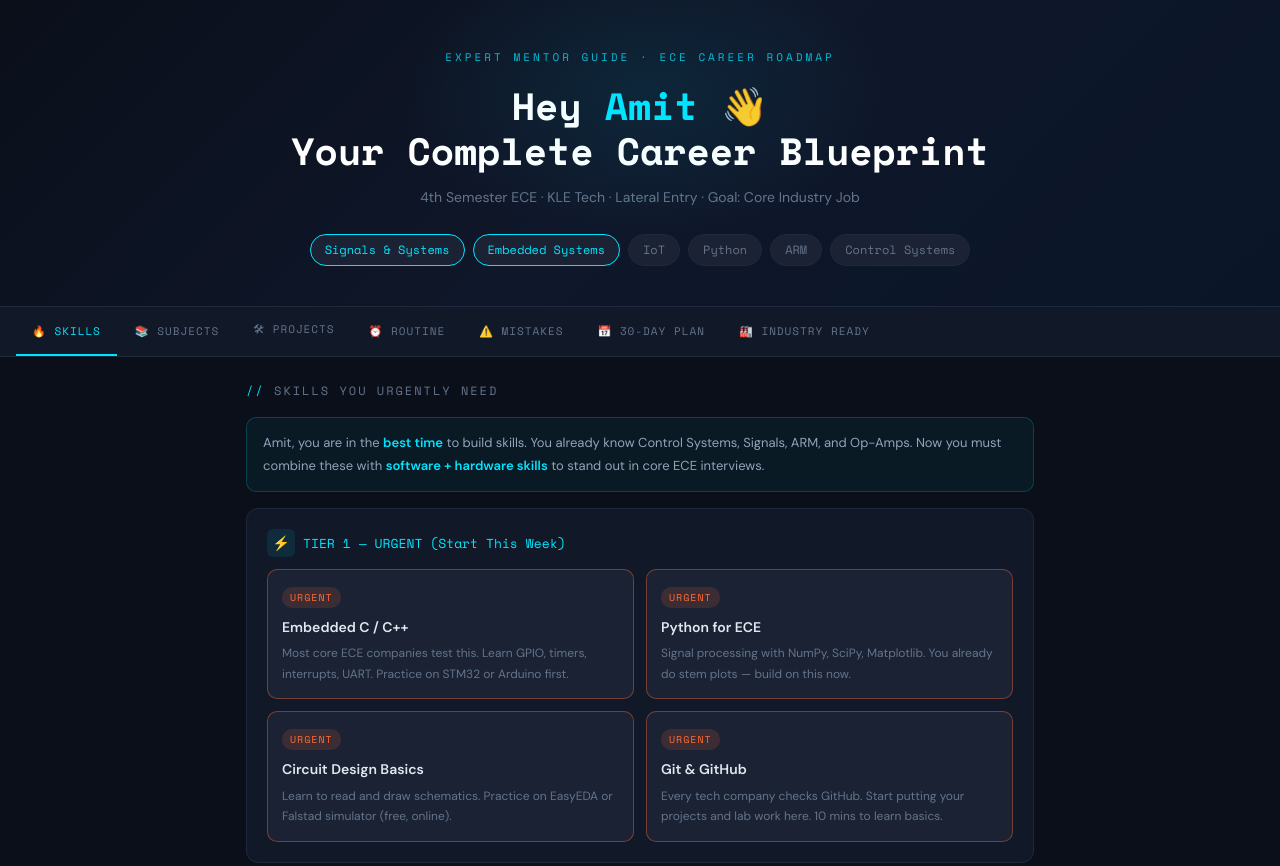
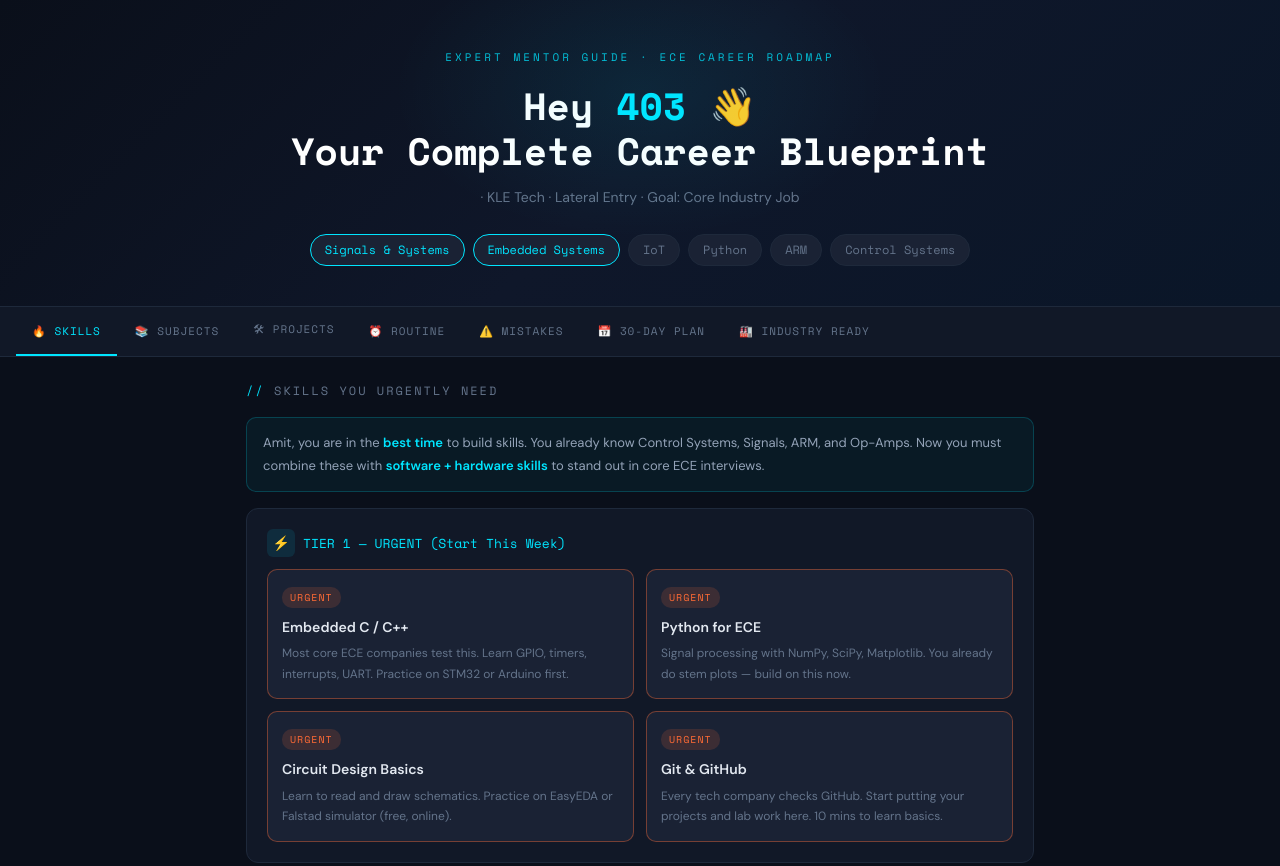
Before and after one commit to amitamitkotgi-ops/my_web01, a plain HTML site: page index.html in a window 1280 px wide. Shown: the top 866 px of the page. Drawn offline with nearby package versions, Linux system fonts and the light colour scheme.

Commit message:
Update hero section with new name and subtitle

```diff
--- a/index.html
+++ b/index.html
@@ -449,8 +449,8 @@
 
 <div class="hero">
   <div class="hero-label">Expert Mentor Guide · ECE Career Roadmap</div>
-  <h1>Hey <span>Amit</span> 👋<br>Your Complete Career Blueprint</h1>
-  <p class="hero-sub">4th Semester ECE · KLE Tech · Lateral Entry · Goal: Core Industry Job</p>
+  <h1>Hey <span>403</span> 👋<br>Your Complete Career Blueprint</h1>
+  <p class="hero-sub"> · KLE Tech · Lateral Entry · Goal: Core Industry Job</p>
   <div class="badge-row">
     <span class="badge hot">Signals & Systems</span>
     <span class="badge hot">Embedded Systems</span>
```
